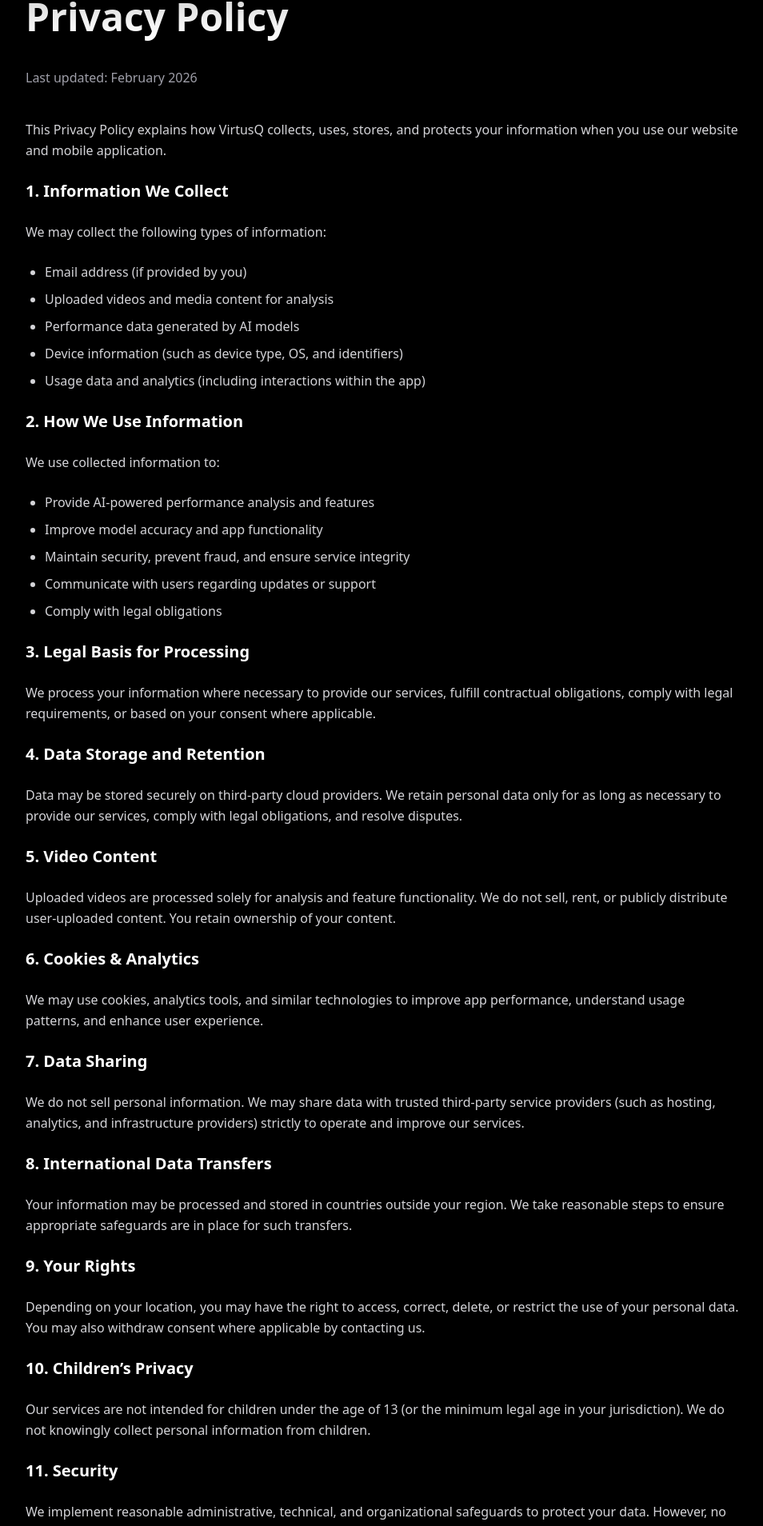
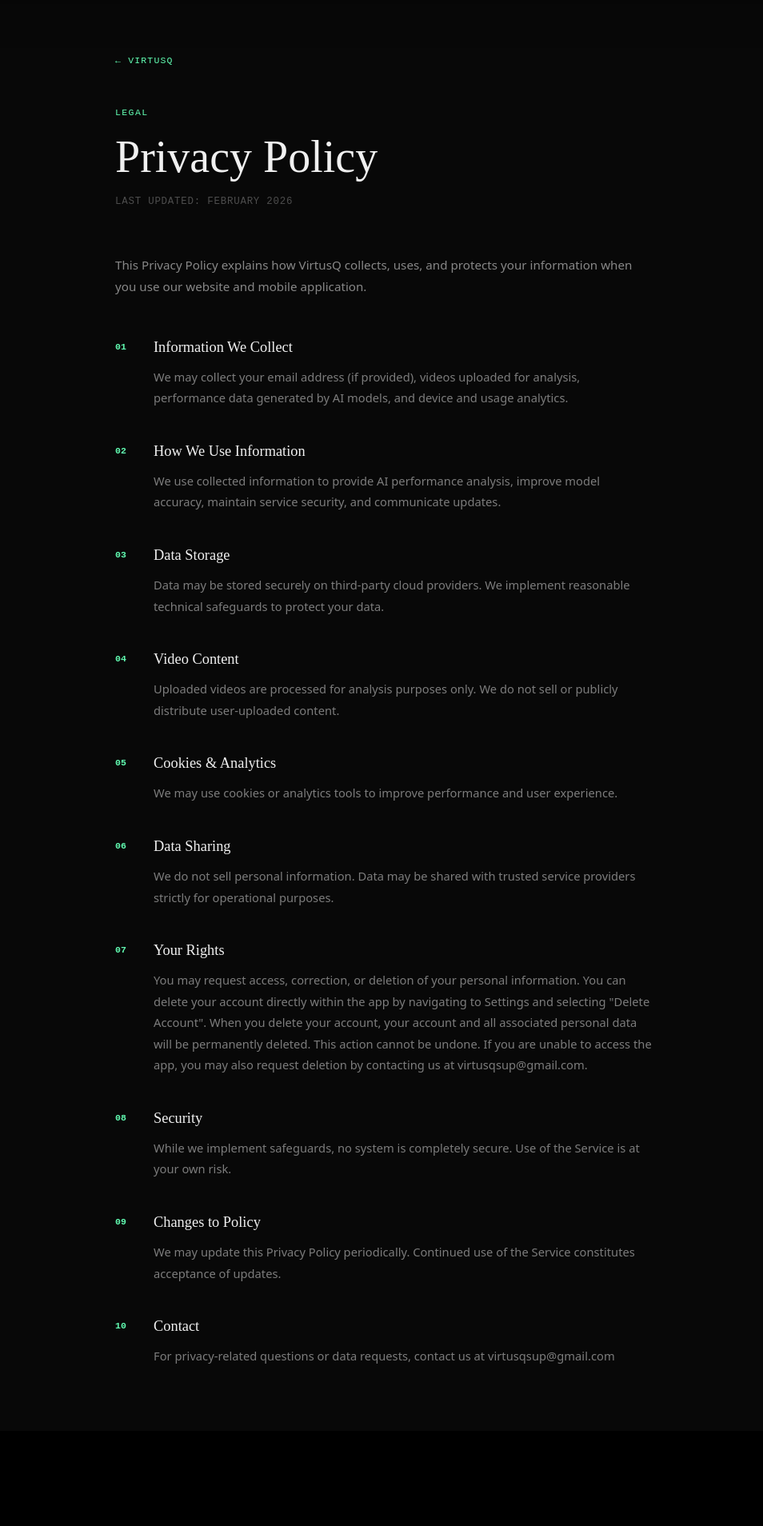
Before and after one commit to wqflle/virtusQ-Website, a Next.js app: page /privacy in a window 1280 px wide. Shown: the part 99-2007 px from the top of the page at 80% size, without its empty margins (160-1114 px from the left). After the commit the page ends 1888 px from the top, so only its background shows below. Built offline with nearby package versions, Linux system fonts and the light colour scheme.

Commit message:
Update page.tsx

```diff
--- a/app/privacy/page.tsx
+++ b/app/privacy/page.tsx
@@ -1,127 +1,120 @@
+// ============================================================
+// PRIVACY POLICY PAGE
+// Save as: app/privacy/page.tsx
+// ============================================================
+
+import Link from "next/link";
+
 export const metadata = {
   title: "Privacy Policy | VirtusQ",
 };
 
+const PRIVACY_SECTIONS = [
+  {
+    num: "01",
+    title: "Information We Collect",
+    body: `We may collect your email address (if provided), videos uploaded for analysis, performance data generated by AI models, and device and usage analytics.`,
+  },
+  {
+    num: "02",
+    title: "How We Use Information",
+    body: `We use collected information to provide AI performance analysis, improve model accuracy, maintain service security, and communicate updates.`,
+  },
+  {
+    num: "03",
+    title: "Data Storage",
+    body: `Data may be stored securely on third-party cloud providers. We implement reasonable technical safeguards to protect your data.`,
+  },
+  {
+    num: "04",
+    title: "Video Content",
+    body: `Uploaded videos are processed for analysis purposes only. We do not sell or publicly distribute user-uploaded content.`,
+  },
+  {
+    num: "05",
+    title: "Cookies & Analytics",
+    body: `We may use cookies or analytics tools to improve performance and user experience.`,
+  },
+  {
+    num: "06",
+    title: "Data Sharing",
+    body: `We do not sell personal information. Data may be shared with trusted service providers strictly for operational purposes.`,
+  },
+  {
+    num: "07",
+    title: "Your Rights",
+    body: `You may request access, correction, or deletion of your personal information. You can delete your account directly within the app by navigating to Settings and selecting "Delete Account". When you delete your account, your account and all associated personal data will be permanently deleted. This action cannot be undone. If you are unable to access the app, you may also request deletion by contacting us at virtusqsup@gmail.com.`,
+  },
+  {
+    num: "08",
+    title: "Security",
+    body: `While we implement safeguards, no system is completely secure. Use of the Service is at your own risk.`,
+  },
+  {
+    num: "09",
+    title: "Changes to Policy",
+    body: `We may update this Privacy Policy periodically. Continued use of the Service constitutes acceptance of updates.`,
+  },
+  {
+    num: "10",
+    title: "Contact",
+    body: `For privacy-related questions or data requests, contact us at virtusqsup@gmail.com`,
+  },
+];
+
 export default function PrivacyPage() {
   return (
-    <main className="min-h-screen bg-black text-white px-6 md:px-16 py-24">
-      <div className="max-w-4xl mx-auto space-y-10">
+    <main style={{ backgroundColor: "#080808", color: "#f0f0f0", minHeight: "100vh" }}>
+      <div style={{ maxWidth: "720px", margin: "0 auto", padding: "clamp(100px, 15vw, 160px) 24px 80px" }}>
 
-        <h1 className="text-4xl md:text-5xl font-bold">
+        {/* Back */}
+        <Link
+          href="/"
+          style={{ fontFamily: "'DM Mono', monospace", fontSize: "0.72rem", letterSpacing: "0.1em", color: "#63ffb4", textDecoration: "none", display: "inline-flex", alignItems: "center", gap: "6px", marginBottom: "3rem" }}
+        >
+          ← VIRTUSQ
+        </Link>
+
+        {/* Header */}
+        <p style={{ fontFamily: "'DM Mono', monospace", fontSize: "0.72rem", letterSpacing: "0.12em", color: "#63ffb4", marginBottom: "1rem", textTransform: "uppercase" }}>
+          Legal
+        </p>
+        <h1
+          style={{
+            fontFamily: "'DM Serif Display', serif",
+            fontSize: "clamp(2.2rem, 5vw, 3.5rem)",
+            fontWeight: 400, color: "#f0f0f0",
+            lineHeight: 1.1, marginBottom: "1rem",
+          }}
+        >
           Privacy Policy
         </h1>
-
-        <p className="text-zinc-400">
-          Last updated: February 2026
+        <p style={{ fontFamily: "'DM Mono', monospace", fontSize: "0.78rem", color: "rgba(240,240,240,0.3)", letterSpacing: "0.06em", marginBottom: "3.5rem" }}>
+          LAST UPDATED: FEBRUARY 2026
         </p>
 
-        <section className="space-y-6 text-zinc-300 leading-relaxed">
+        <p style={{ fontSize: "0.95rem", lineHeight: 1.8, color: "rgba(240,240,240,0.55)", marginBottom: "3rem" }}>
+          This Privacy Policy explains how VirtusQ collects, uses, and protects your information when you use our website and mobile application.
+        </p>
 
-          <p>
-            This Privacy Policy explains how VirtusQ collects,
-            uses, stores, and protects your information when you use
-            our website and mobile application.
-          </p>
-
-          <h2 className="text-xl font-semibold text-white">1. Information We Collect</h2>
-          <p>We may collect the following types of information:</p>
-          <ul className="list-disc pl-6 space-y-2">
-            <li>Email address (if provided by you)</li>
-            <li>Uploaded videos and media content for analysis</li>
-            <li>Performance data generated by AI models</li>
-            <li>Device information (such as device type, OS, and identifiers)</li>
-            <li>Usage data and analytics (including interactions within the app)</li>
-          </ul>
-
-          <h2 className="text-xl font-semibold text-white">2. How We Use Information</h2>
-          <p>
-            We use collected information to:
-          </p>
-          <ul className="list-disc pl-6 space-y-2">
-            <li>Provide AI-powered performance analysis and features</li>
-            <li>Improve model accuracy and app functionality</li>
-            <li>Maintain security, prevent fraud, and ensure service integrity</li>
-            <li>Communicate with users regarding updates or support</li>
-            <li>Comply with legal obligations</li>
-          </ul>
-
-          <h2 className="text-xl font-semibold text-white">3. Legal Basis for Processing</h2>
-          <p>
-            We process your information where necessary to provide our services,
-            fulfill contractual obligations, comply with legal requirements,
-            or based on your consent where applicable.
-          </p>
-
-          <h2 className="text-xl font-semibold text-white">4. Data Storage and Retention</h2>
-          <p>
-            Data may be stored securely on third-party cloud providers.
-            We retain personal data only for as long as necessary to provide
-            our services, comply with legal obligations, and resolve disputes.
-          </p>
-
-          <h2 className="text-xl font-semibold text-white">5. Video Content</h2>
-          <p>
-            Uploaded videos are processed solely for analysis and feature functionality.
-            We do not sell, rent, or publicly distribute user-uploaded content.
-            You retain ownership of your content.
-          </p>
-
-          <h2 className="text-xl font-semibold text-white">6. Cookies & Analytics</h2>
-          <p>
-            We may use cookies, analytics tools, and similar technologies
-            to improve app performance, understand usage patterns,
-            and enhance user experience.
-          </p>
-
-          <h2 className="text-xl font-semibold text-white">7. Data Sharing</h2>
-          <p>
-            We do not sell personal information.
-            We may share data with trusted third-party service providers
-            (such as hosting, analytics, and infrastructure providers)
-            strictly to operate and improve our services.
-          </p>
-
-          <h2 className="text-xl font-semibold text-white">8. International Data Transfers</h2>
-          <p>
-            Your information may be processed and stored in countries
-            outside your region. We take reasonable steps to ensure
-            appropriate safeguards are in place for such transfers.
-          </p>
-
-          <h2 className="text-xl font-semibold text-white">9. Your Rights</h2>
-          <p>
-            Depending on your location, you may have the right to access,
-            correct, delete, or restrict the use of your personal data.
-            You may also withdraw consent where applicable by contacting us.
-          </p>
-
-          <h2 className="text-xl font-semibold text-white">10. Children’s Privacy</h2>
-          <p>
-            Our services are not intended for children under the age of 13
-            (or the minimum legal age in your jurisdiction). We do not knowingly
-            collect personal information from children.
-          </p>
-
-          <h2 className="text-xl font-semibold text-white">11. Security</h2>
-          <p>
-            We implement reasonable administrative, technical,
-            and organizational safeguards to protect your data.
-            However, no system is completely secure.
-          </p>
-
-          <h2 className="text-xl font-semibold text-white">12. Changes to Policy</h2>
-          <p>
-            We may update this Privacy Policy from time to time.
-            Continued use of the Service constitutes acceptance
-            of any updates.
-          </p>
-
-          <h2 className="text-xl font-semibold text-white">13. Contact</h2>
-          <p>
-            virtusqsup@gmail.com
-          </p>
-
-        </section>
+        {/* Sections */}
+        <div style={{ display: "flex", flexDirection: "column", gap: "2.5rem" }}>
+          {PRIVACY_SECTIONS.map((s) => (
+            <div key={s.num} style={{ display: "flex", gap: "1.5rem" }}>
+              <span style={{ fontFamily: "'DM Mono', monospace", fontSize: "0.72rem", color: "#63ffb4", fontWeight: 700, flexShrink: 0, marginTop: "4px", minWidth: "24px" }}>
+                {s.num}
+              </span>
+              <div>
+                <h2 style={{ fontFamily: "'DM Serif Display', serif", fontSize: "1.15rem", fontWeight: 400, color: "#f0f0f0", marginBottom: "0.6rem" }}>
+                  {s.title}
+                </h2>
+                <p style={{ fontSize: "0.92rem", lineHeight: 1.8, color: "rgba(240,240,240,0.5)" }}>
+                  {s.body}
+                </p>
+              </div>
+            </div>
+          ))}
+        </div>
       </div>
     </main>
   );
```
